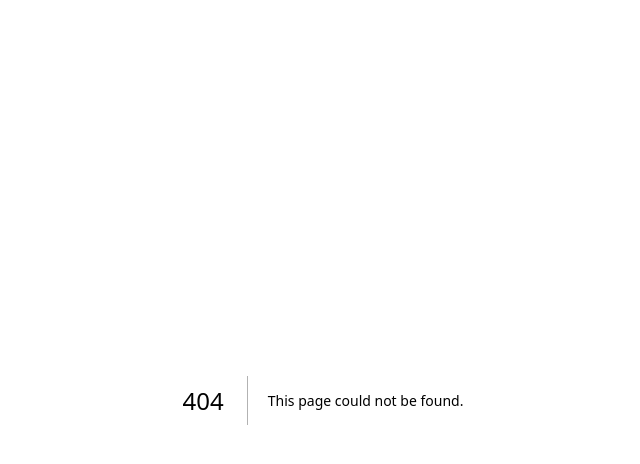
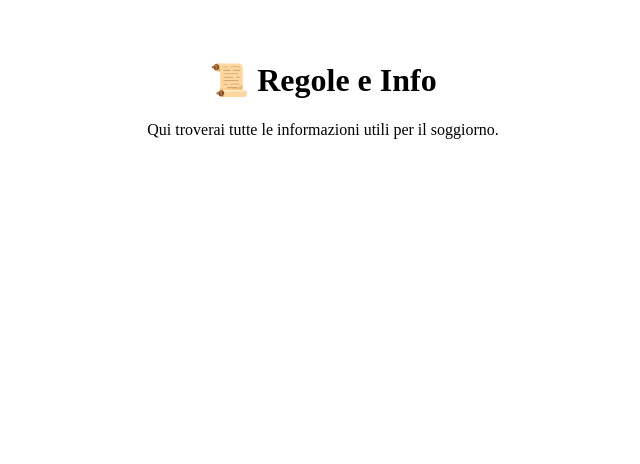
Before and after one commit to lacasettadienrica/la-casetta-di-enrica, a Next.js app: page /regole in a window 1280 px wide. Before the commit this address had no page. Shown: the top 464 px of the page, without its empty margins (317-957 px from the left). Built offline with nearby package versions, Linux system fonts and the light colour scheme.

Commit message:
Create regole.js

```diff
--- /dev/null
+++ b/pages/regole.js
@@ -0,0 +1,16 @@
+import Head from 'next/head';
+import styles from '../styles/Home.module.css';
+
+export default function Regole() {
+  return (
+    <div className={styles.container}>
+      <Head>
+        <title>Regole e Informazioni</title>
+      </Head>
+      <main className={styles.main}>
+        <h1>📜 Regole e Info</h1>
+        <p>Qui troverai tutte le informazioni utili per il soggiorno.</p>
+      </main>
+    </div>
+  );
+}
```
